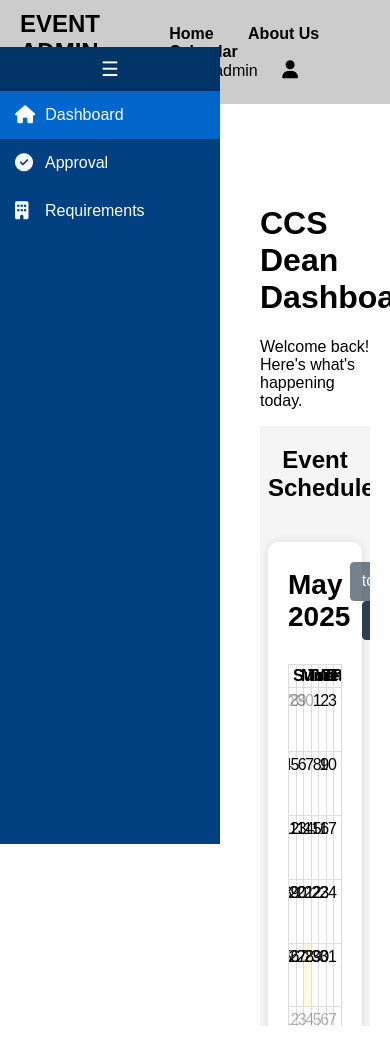
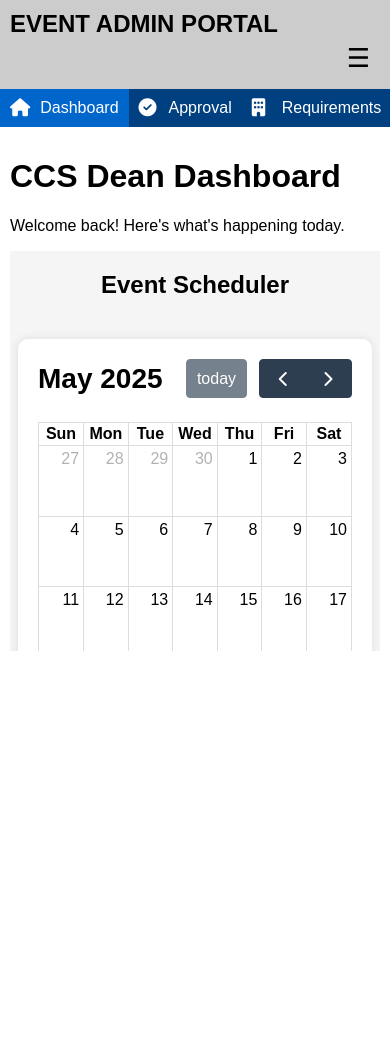
Before and after one commit to Coronado2242/eventplanner_system, a PHP site: page /dashboard/ccsdean_dashboard.php in a window 390 px wide; the page is wider, and only the part inside the window is pictured. After the commit the page ends 651 px from the top of that part, so only its background shows below. Run offline with PHP 8.4, Linux system fonts and the light colour scheme; a user stored in the database is signed in; tables that the repository leaves empty or names only in its code hold one stand-in row (values such as "Sample post").

Commit message:
modified:   dashboard/ccsdean_dashboard.php 	deleted:    request/forapproval.php

```diff
--- a/dashboard/ccsdean_dashboard.php
+++ b/dashboard/ccsdean_dashboard.php
@@ -1,7 +1,17 @@
 <?php
 session_start();
+
+$host = "localhost";
+$user = "root";
+$pass = "";
+$db   = "eventplanner";
+
+$conn = mysqli_connect($host, $user, $pass, $db);
+
+if (!$conn) {
+    die("Connection failed: " . mysqli_connect_error());
+}
 ?>
-
 <!DOCTYPE html>
 <html lang="en">
 <head>
@@ -23,11 +33,17 @@ session_start();
     display: flex;
     justify-content: space-between;
     align-items: center;
+    position: sticky;
+    top: 0;
+    z-index: 999;
 }
 
 .topbar .logo {
     font-weight: bold;
     font-size: 24px;
+    display: flex;
+    align-items: center;
+    gap: 10px;
 }
 
 .topbar nav a {
@@ -205,13 +221,123 @@ session_start();
     color: white;
     text-align: center;
 }
+@media (max-width: 768px) {
+    .topbar {
+        flex-direction: column;
+        align-items: flex-start;
+        padding: 10px;
+    }
+
+    .topbar nav {
+        display: flex;
+        flex-direction: column;
+        width: 100%;
+    }
+
+    .topbar nav a, .admin-info {
+        margin: 5px 0;
+    }
+
+        .sidebar {
+        width: 100%;
+        height: auto;
+        position: relative;
+        top: 0;
+        display: flex;
+        flex-direction: row;
+        justify-content: space-around;
+        z-index: 10;
+    }
+
+    .sidebar ul {
+        flex-direction: row;
+        display: flex;
+        width: 100%;
+        padding: 0;
+        margin: 0;
+    }
+
+    .sidebar ul li {
+        flex: 1;
+        justify-content: center;
+        padding: 10px;
+    }
+
+    .sidebar .toggle-btn {
+        display: none;
+    }
+
+    .content {
+        margin: 0;
+        padding: 10px;
+    }
+
+    .cards {
+        flex-direction: column;
+    }
+
+    .charts {
+        flex-direction: column;
+        gap: 20px;
+    }
+
+    iframe {
+        height: 400px !important;
+    }
+
+    .user-dropdown {
+        margin-left: 0;
+    }
+
+    .dropdown-menu {
+        right: auto;
+        left: 0;
+    }
+}
+
+.hamburger {
+    display: none;
+    font-size: 26px;
+    cursor: pointer;
+    padding: 5px 10px;
+    background: none;
+    border: none;
+}
+
+@media (max-width: 768px) {
+    .topbar {
+        flex-direction: column;
+        align-items: flex-start;
+    }
+
+    .hamburger {
+        display: block;
+        margin-left: auto;
+    }
+
+    nav#mainNav {
+        display: none;
+        width: 100%;
+        flex-direction: column;
+    }
+
+    nav#mainNav.show {
+        display: flex;
+    }
+
+    nav#mainNav a {
+        padding: 10px;
+        border-top: 1px solid #ddd;
+    }
+}
 
 </style>
 <body>
 
-<header class="topbar">
+<header class="topbar" >
     <div class="logo">EVENT ADMIN PORTAL</div>
-    <nav>
+    <div class="hamburger" onclick="toggleMobileNav()">☰</div>
+    <nav id="mainNav">
         <a href="../index.php">Home</a>
         <a href="../aboutus.php">About Us</a>
         <a href="../calendar1.php">Calendar</a>
@@ -238,7 +364,6 @@ session_start();
 </header>
 
 <aside class="sidebar">
-    <div class="toggle-btn">&#9776;</div>
     <ul>
         <li id="dashboardTab" class="active"><i class="fa fa-home"></i> <span class="menu-text">Dashboard</span></li>
         <li id="approvalTab"><i class="fa fa-check-circle"></i> <span class="menu-text">Approval</span></li>
@@ -257,22 +382,53 @@ session_start();
 </main>
 </div>
 
-<!-- User Management Content -->
+<!-- User Approval Content -->
 <div id="approvalContent" style="display:none;">
-    <main class="content" >
+    <main class="content">
         <h1 style="margin-bottom: 0;">Request Approval</h1>
-    <iframe id="approvalFrame" style="width:100%; height:600px; border:none;"></iframe>
+        <?php
+        $sql = "SELECT * FROM proposals WHERE status = 'Pending'";
+        $result = mysqli_query($conn, $sql);
+
+        while ($row = mysqli_fetch_assoc($result)) {
+            echo '<div style="border: 1px solid #ccc; border-radius: 10px; padding: 20px; max-width: 800px; position: relative; margin-bottom: 20px;">';
+            echo '<h2 style="margin-top: 0;">' . htmlspecialchars($row['event_type']) . '</h2>';
+            echo '<span style="position: absolute; top: 20px; right: 20px; color: #FFA07A; font-weight: bold;">' . htmlspecialchars($row['status']) . '</span>';
+
+            echo '<div style="display: flex; flex-wrap: wrap; gap: 40px;">';
+            echo '<div><strong>Date</strong><br>' . date("M d Y", strtotime($row['start_date'])) . ' - ' . date("M d Y", strtotime($row['end_date'])) . '</div>';
+            echo '<div><strong>Time</strong><br><span style="color: gray;">' . htmlspecialchars($row['time']) . '</span></div>';
+            echo '<div><strong>Venue</strong><br><span style="color: gray;">' . htmlspecialchars($row['venue']) . '</span></div>';
+            echo '<div><strong>Department</strong><br>' . htmlspecialchars($row['department']) . '</div>';
+            echo '<div><strong>Requirements</strong><br>';
+            echo '<button onclick="showRequirementsTab()" style="background-color: #004080; color: white; padding: 5px 10px; border-radius: 5px; border: none; cursor: pointer;">View</button>';
+            echo '</div>';
+            echo '</div>';
+
+            echo '<div style="margin-top: 20px;">';
+            echo '<form method="POST" action="approve_request.php" style="display:inline;">';
+            echo '<input type="hidden" name="id" value="' . $row['id'] . '">';
+            echo '<button type="submit" name="approve" style="background-color: green; color: white; border: none; padding: 8px 16px; border-radius: 20px; margin-right: 10px;">Approve</button>';
+            echo '</form>';
+
+            echo '<form method="POST" action="approve_request.php" style="display:inline;">';
+            echo '<input type="hidden" name="id" value="' . $row['id'] . '">';
+            echo '<button type="submit" name="disapprove" style="background-color: red; color: white; border: none; padding: 8px 16px; border-radius: 20px;">Disapprove</button>';
+            echo '</form>';
+            echo '</div>';
+            echo '</div>';
+        }
+        ?>
     </main>
 </div>
 
 
 <!-- requirement Content -->
-<div id="requirementContent" style="display:none;" name="requirementsFrame">
-    <main class="content" >
-        <h1 style="margin-bottom: 0;">Requirements</h1>
-<iframe id="requirementsFrame" style="width:100%; height:600px; border:none;"></iframe>
-
-    </main>
+<div id="requirementContent" style="display:none;">
+      <main class="content">
+          <h1 style="margin-bottom: 0;">Requirements</h1>
+          <iframe id="requirementsFrame" src="../request/requirements.php" style="width:100%; height:600px; border:none;"></iframe>
+      </main>
 </div>
 
 
@@ -304,6 +460,23 @@ document.getElementById("requirementTab").addEventListener("click", function ()
     document.getElementById("dashboardTab").classList.remove("active");
     document.getElementById("approvalTab").classList.remove("active");
 });
+
+
+function showRequirementsTab() {
+    document.getElementById("dashboardContent").style.display = "none";
+    document.getElementById("approvalContent").style.display = "none";
+    document.getElementById("requirementContent").style.display = "block";
+
+    document.getElementById("dashboardTab").classList.remove("active");
+    document.getElementById("approvalTab").classList.remove("active");
+    document.getElementById("requirementTab").classList.add("active");
+}
+
+function toggleMobileNav() {
+    const nav = document.getElementById("mainNav");
+    nav.classList.toggle("show");
+}
+
 </script>
 <!-- Dropdown Script -->
 <script>
@@ -339,6 +512,7 @@ document.addEventListener("DOMContentLoaded", function () {
     }
 });
 
+
 </script>
 
 
```
Also changed, not shown: request/forapproval.php (deleted, +0 -46 lines).
